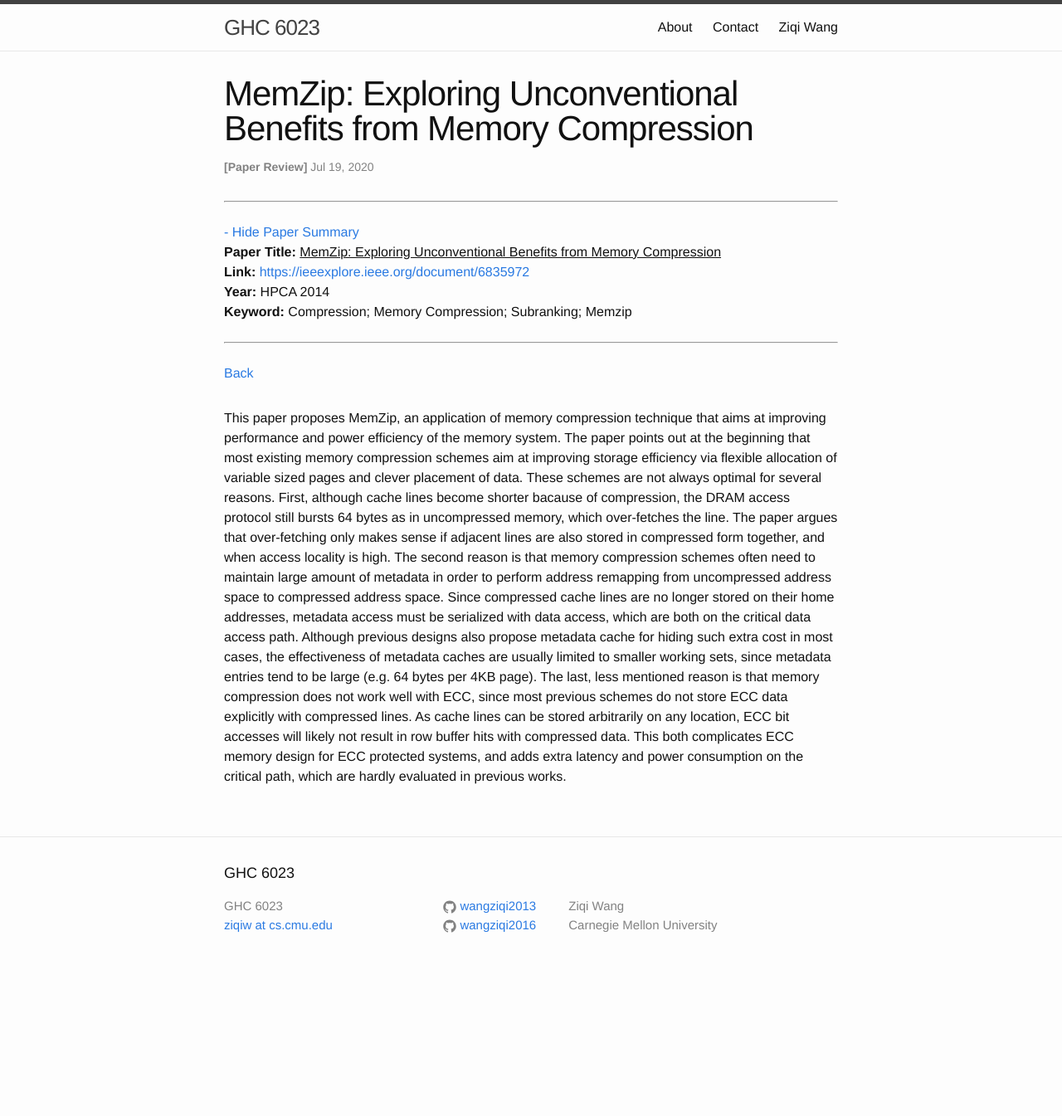
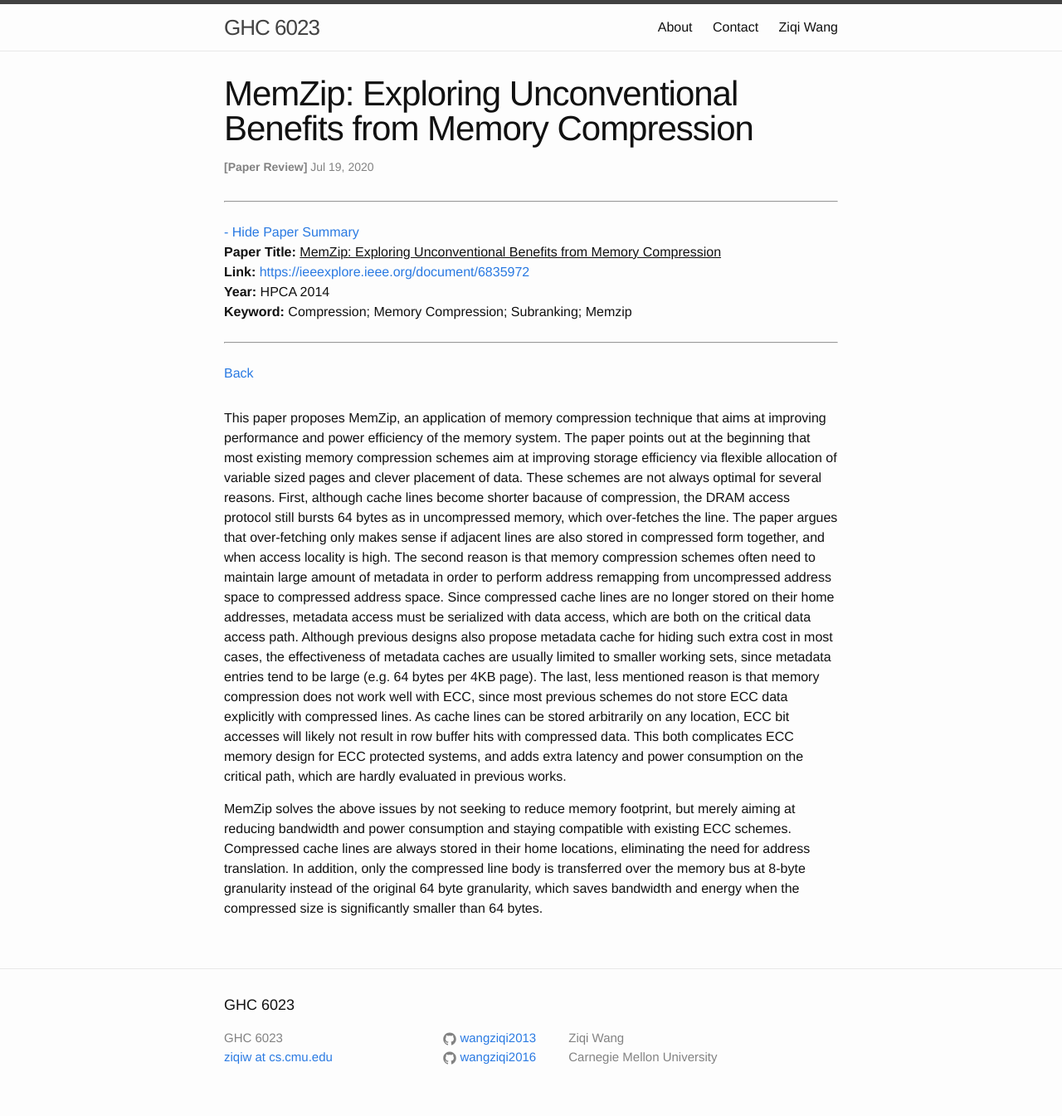
Before and after one commit to wangziqi2013/wangziqi2013.github.io, a Jekyll site: the page built from _posts/2020-07-18-memzip.markdown, in a window 1280 px wide. Shown: the whole page at 83% size. Built offline with Jekyll 4.4.1, drawn with Linux system fonts in a browser that asks for light colours; before the commit the page ends 1186 px from its top, so only the background shows below that.

Commit message:
Adding solution

```diff
--- a/_posts/2020-07-18-memzip.markdown
+++ b/_posts/2020-07-18-memzip.markdown
@@ -29,3 +29,9 @@ most previous schemes do not store ECC data explicitly with compressed lines. As
 on any location, ECC bit accesses will likely not result in row buffer hits with compressed data. This both complicates
 ECC memory design for ECC protected systems, and adds extra latency and power consumption on the critical path, which
 are hardly evaluated in previous works.
+
+MemZip solves the above issues by not seeking to reduce memory footprint, but merely aiming at reducing bandwidth and
+power consumption and staying compatible with existing ECC schemes. Compressed cache lines are always stored in their
+home locations, eliminating the need for address translation. In addition, only the compressed line body is transferred
+over the memory bus at 8-byte granularity instead of the original 64 byte granularity, which saves bandwidth and energy
+when the compressed size is significantly smaller than 64 bytes.
```
